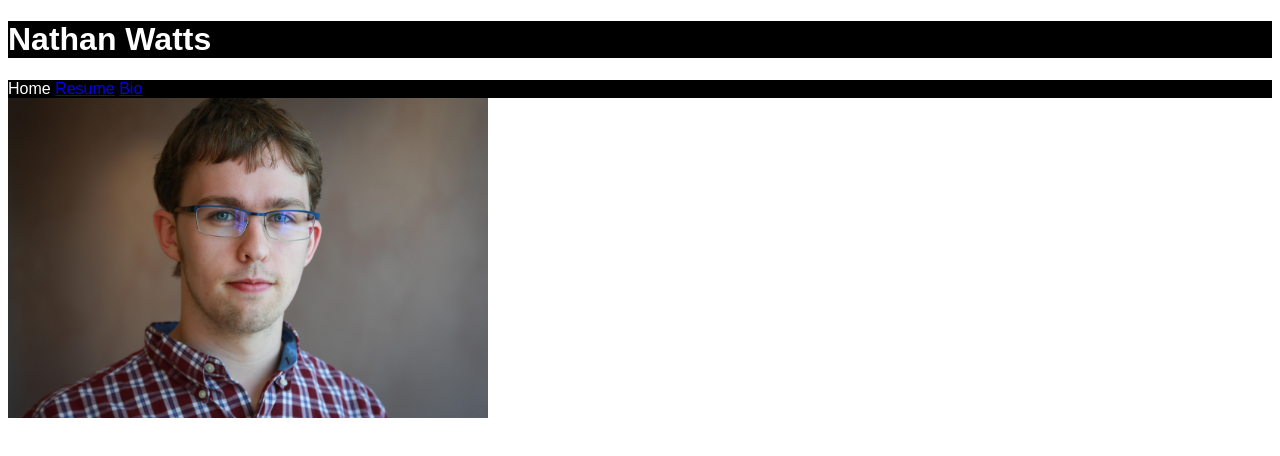
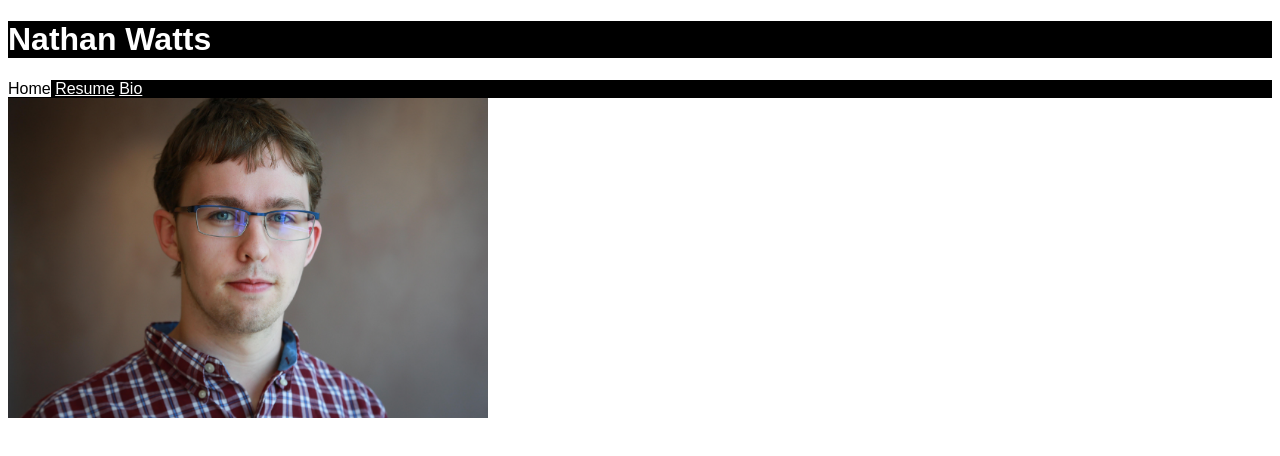
Before and after one commit to Nyrt/Nyrt.github.io, a plain HTML site: page index.html in a window 1280 px wide. Drawn offline with Linux system fonts and the light colour scheme.

Commit message:
advanced nav button styling

```diff
--- a/style.css
+++ b/style.css
@@ -15,8 +15,19 @@ h1 {
 	background-color: black;
 }
 
+#links a:link, a:visited{
+	background-color: black;
+	color: white;
+}
+
+#links a:hover{
+	background-color: grey;
+	color: white;
+}
+
 #current_page {
-	color: white;
+	background-color: white;
+	color: black;
 }
 
 .resume_item {
```
